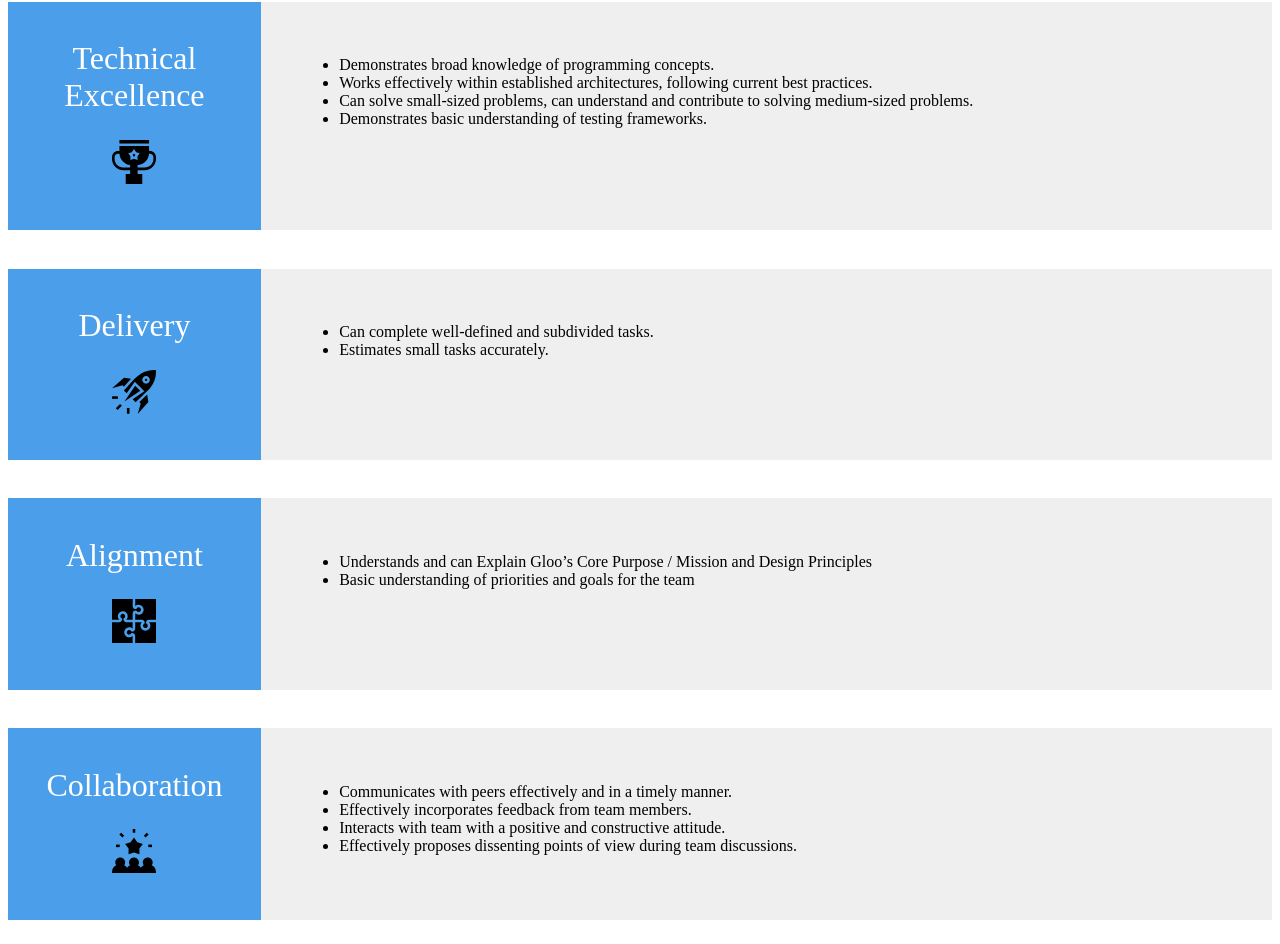
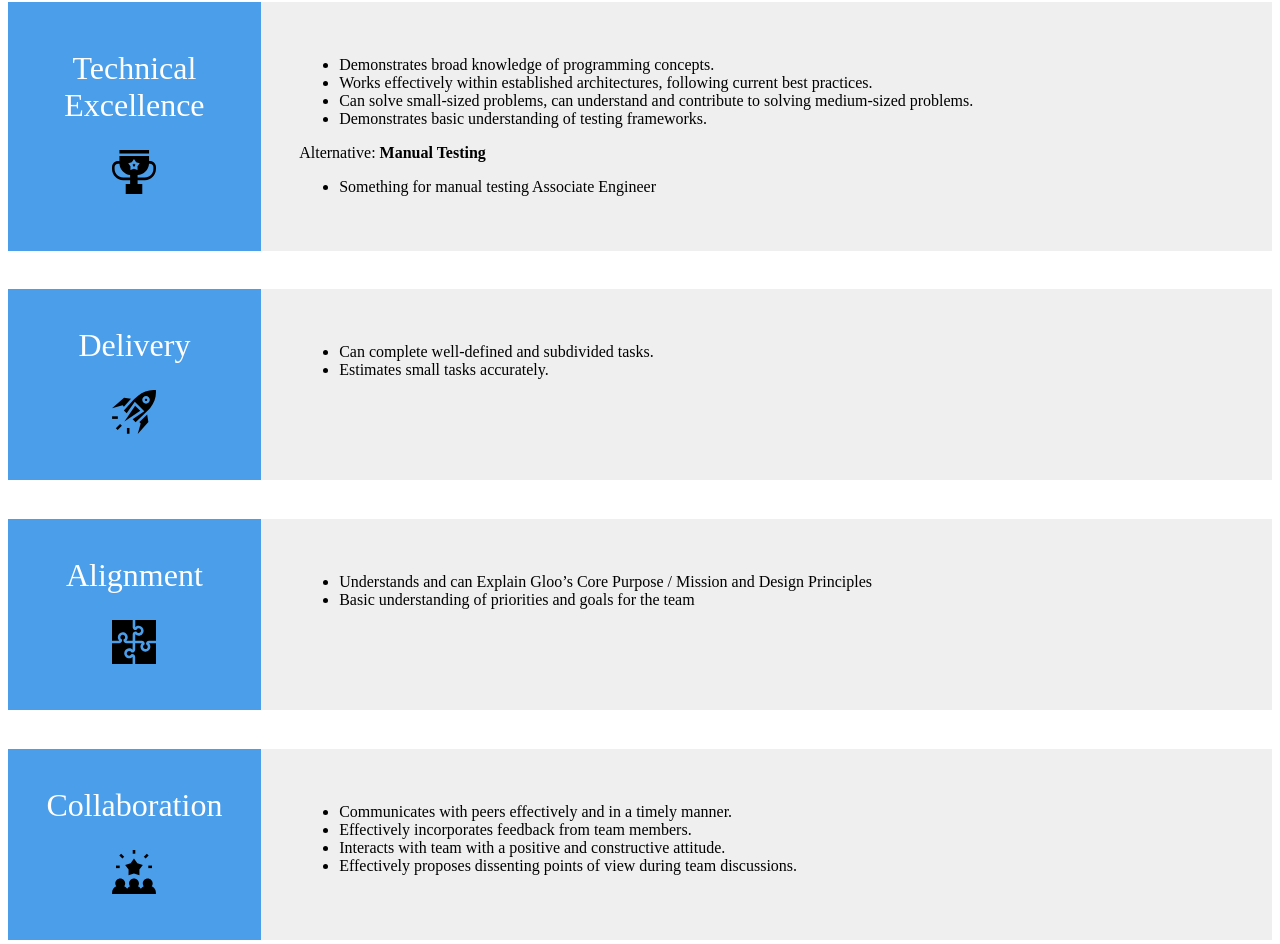
Before and after one commit to TangoGroup/career-journeys, a Next.js app: page /roles in a window 1280 px wide. Shown: the part 1852-2796 px from the top of the page. Built offline with nearby package versions, Linux system fonts and the light colour scheme.

Commit message:
Add structure for alternatives

```diff
--- a/components/Expectations.js
+++ b/components/Expectations.js
@@ -1,3 +1,4 @@
+import ALTERNATIVES from '../data/alternatives';
 import { ROLE_EXPECTATIONS } from '../data/expectations';
 import ROLES from '../data/roles';
 
@@ -7,6 +8,7 @@ const Expectations = (props) => {
     <>
       {expectations.inheritsBehaviorsFrom && <InheritedBehaviors inheritsBehaviorsFrom={expectations.inheritsBehaviorsFrom} skillKey={skillKey} />}
       {!expectations.inheritsBehaviorsFrom && <Behaviors behaviors={expectations.behaviors} />}
+      {expectations.alternatives && <AlternativeBehaviors alternatives={expectations.alternatives} />}
     </>
   );
 };
@@ -22,6 +24,24 @@ const InheritedBehaviors = (props) => {
   );
 };
 
+const AlternativeBehaviors = (props) => {
+  const { alternatives } = props;
+
+  return (
+    <>
+      {Object.keys(alternatives).map((alternativeKey) => {
+        const alternative = alternatives[alternativeKey];
+        return (
+          <div key={alternativeKey}>
+            <p>Alternative: <strong>{ALTERNATIVES[alternativeKey].name}</strong></p>
+            <Behaviors behaviors={alternative.behaviors} />
+          </div>
+        );
+      })}
+    </>
+  );
+};
+
 const Behaviors = (props) => {
   const { behaviors } = props;
   return (
--- /dev/null
+++ b/data/alternatives.js
@@ -0,0 +1,7 @@
+const ALTERNATIVES = {
+  MANUAL_TESTING: {
+    name: 'Manual Testing',
+  },
+};
+
+export default ALTERNATIVES;
--- a/data/expectations.js
+++ b/data/expectations.js
@@ -7,6 +7,13 @@ export const ROLE_EXPECTATIONS = {
         'Can solve small-sized problems, can understand and contribute to solving medium-sized problems.',
         'Demonstrates basic understanding of testing frameworks.',
       ],
+      alternatives: {
+        MANUAL_TESTING: {
+          behaviors: [
+            'Something for manual testing Associate Engineer',
+          ],
+        },
+      },
     },
     DELIVERY: {
       behaviors: [
```
